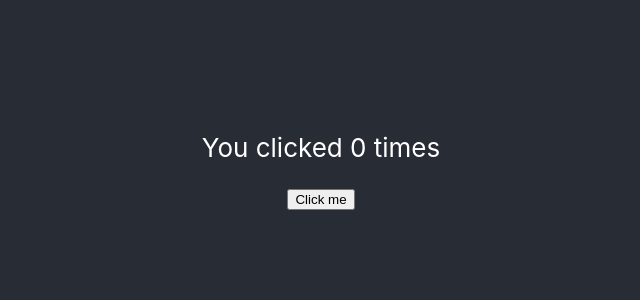
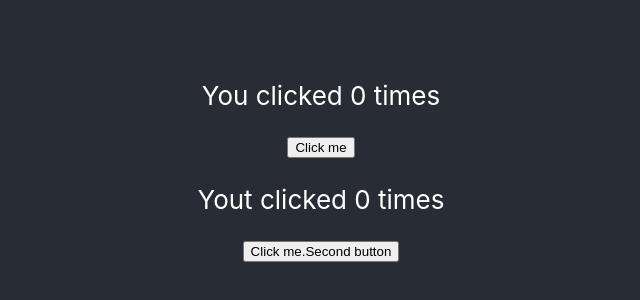
Before and after one commit to tosyan3/react_hooks_tutorial, a React (Create React App) app: page / in a window 1280 px wide. Shown: the part 242-542 px from the top of the page, without its empty margins (319-959 px from the left). Built offline with nearby package versions, Linux system fonts and the light colour scheme.

Commit message:
add useState second button

```diff
--- a/src/App.js
+++ b/src/App.js
@@ -3,13 +3,17 @@ import './App.css';
 
 function App() {
   const [count, setCount] = useState(0);
-
+  const [second_count, setSecondCount] = useState(0);
   return (
-    <div className="App">
+  <div className="App">
       <header className="App-header">
         <p>You clicked {count} times</p>
         <button onClick={() => setCount(count + 1)}>
           Click me
+        </button>
+        <p>Yout clicked {second_count} times</p>
+        <button onClick={() => setSecondCount(second_count + 1)}>
+          Click me.Second button
         </button>
       </header>
     </div>
```
